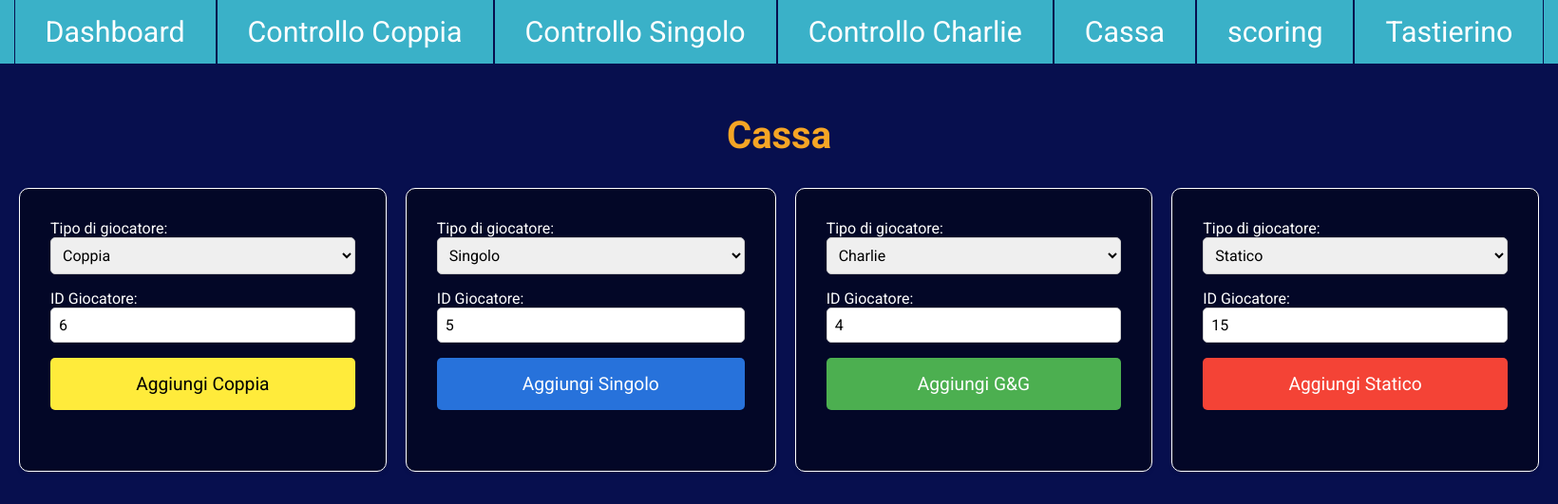
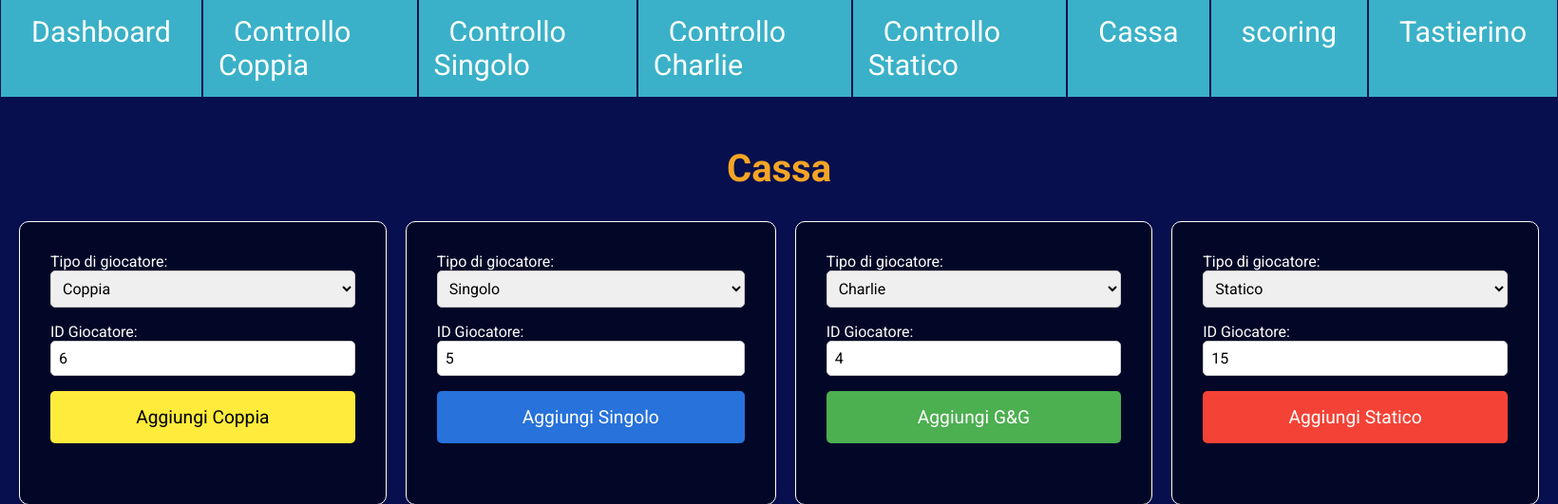
Before and after one commit to kekko-py/comicon-queue, a Flask app: page /controls/cassa in a window 1640 px wide. Shown: the top 531 px of the page at 95% size. Run offline with Flask 3, Linux system fonts and the light colour scheme.

Commit message:
Modifica layout per aggiunta controllo statico

```diff
--- a/templates/layout.html
+++ b/templates/layout.html
@@ -78,6 +78,7 @@
       <div class="boxlink"><a href="{{ url_for('controls_couple') }}" class="nav-link">Controllo Coppia</a></div>
       <div class="boxlink"><a href="{{ url_for('controls_single') }}" class="nav-link">Controllo Singolo</a></div>
       <div class="boxlink"><a href="{{ url_for('controls_charlie') }}" class="nav-link">Controllo Charlie</a></div>
+      <div class="boxlink"><a href="{{ url_for('controls_statico') }}" class="nav-link">Controllo Statico</a></div>
       <div class="boxlink"><a href="{{ url_for('controls_cassa') }}" class="nav-link">Cassa</a></div>
       <div class="boxlink"><a href="{{ url_for('scoring') }}" class="nav-link">scoring</a></div>
       <div class="boxlink"><a href="{{ url_for('keypad') }}" class="nav-link">Tastierino</a></div>
```
Also changed, not shown: stand_db.db.
